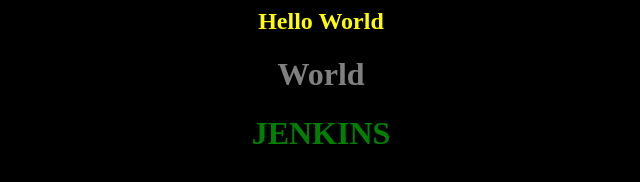
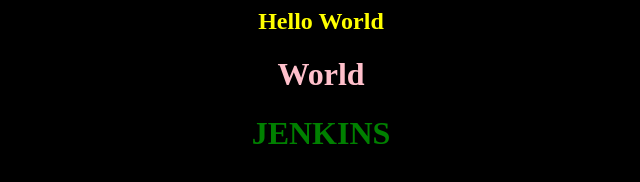
Before and after one commit to poslednii/app_for_jenkins, a plain HTML site: page index.html in a window 1280 px wide. Shown: the full height of the page, 319-959 px from the left. Drawn offline with Linux system fonts and the light colour scheme.

Commit message:
change color #7

```diff
--- a/index.html
+++ b/index.html
@@ -2,7 +2,7 @@
 <body bgcolor=black>
 <center>
 <h2><font color=yellow>Hello World</font><h2>
-<h1><font color=gray>World</font><h1>
+<h1><font color=pink>World</font><h1>
 <font color=green>JENKINS</font>
 </center>
 </body>
```
